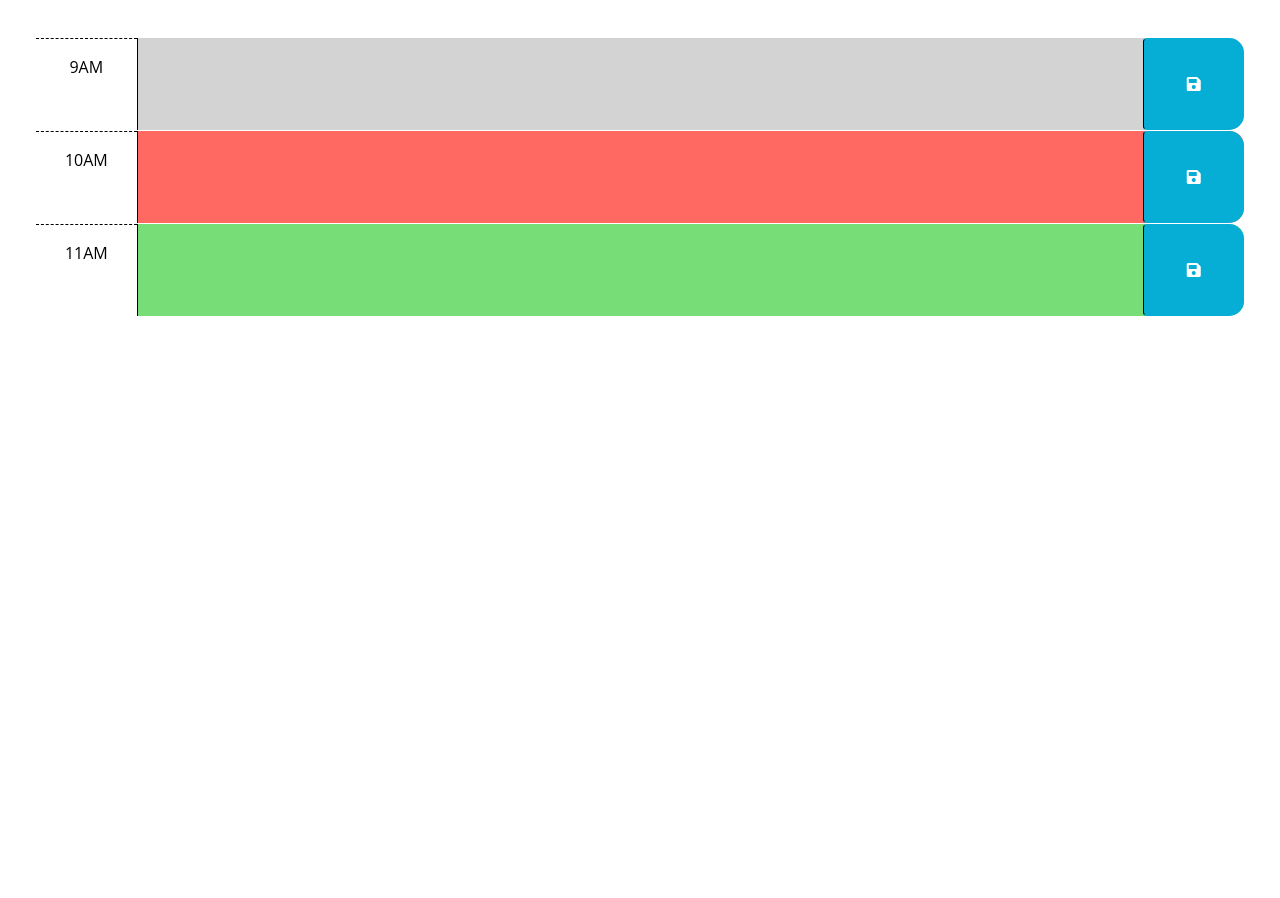
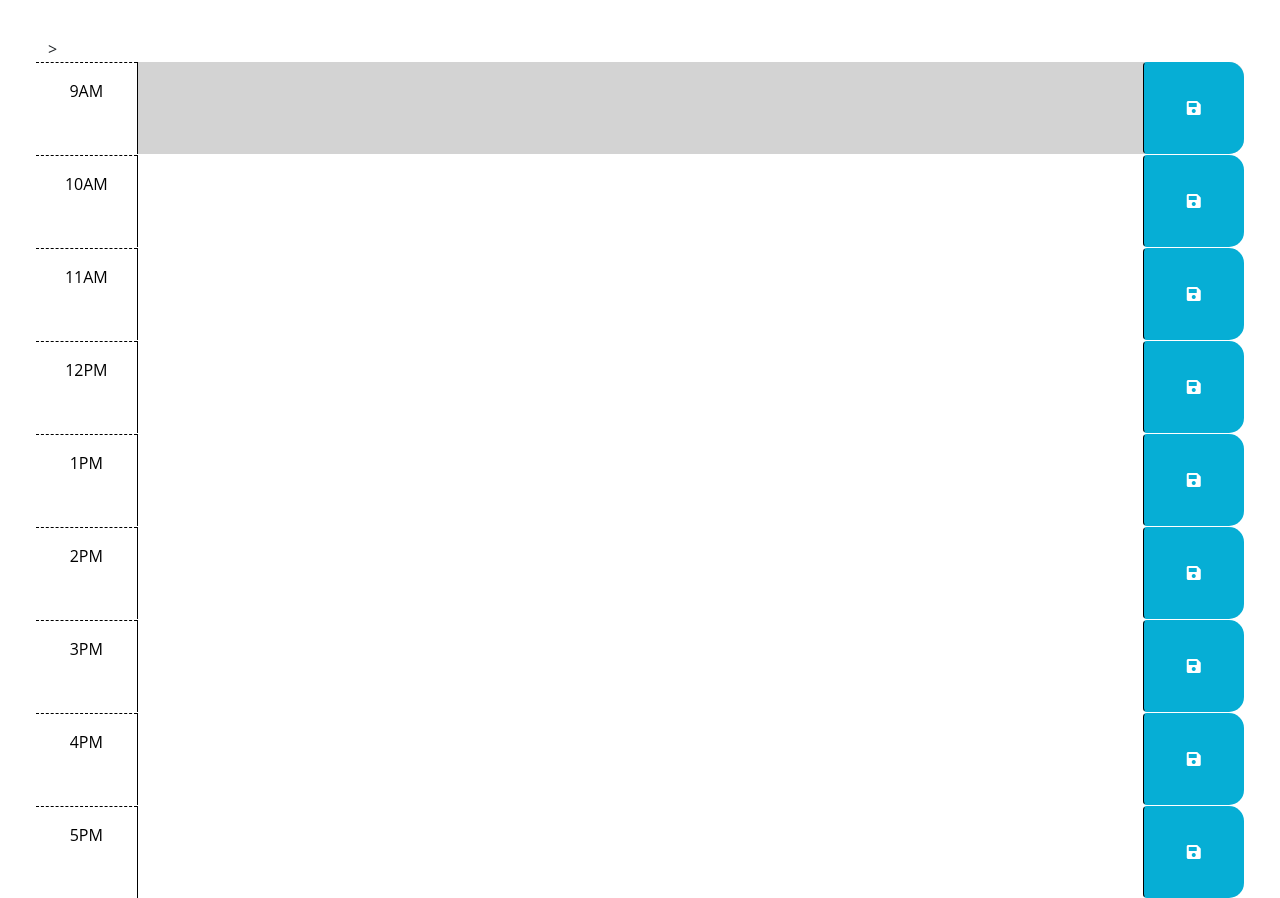
Before and after one commit to BaldurTheBuilder/Work-Day-Scheduler-SN8675309asf-nw, a plain HTML site: page index.html in a window 1280 px wide. Shown: the part 260-1158 px from the top of the page. Before the commit the page ends 800 px from the top, so only its background shows below. Drawn offline with nearby package versions, Linux system fonts and the light colour scheme.

Commit message:
expanded HTML code to include hours for regular business day

```diff
--- a/index.html
+++ b/index.html
@@ -41,6 +41,8 @@
         code is implemented.
         -->
 
+        <!--//WHEN I scroll down
+        //THEN I am presented with time blocks for standard business hours-->>
       <!-- Example of a past time block. The "past" class adds a gray background color. -->
       <div id="hour-9" class="row time-block past">
         <div class="col-2 col-md-1 hour text-center py-3">9AM</div>
@@ -50,8 +52,7 @@
         </button>
       </div>
 
-      <!-- Example of a present time block. The "present" class adds a red background color. -->
-      <div id="hour-10" class="row time-block present">
+      <div id="hour-10" class="row time-block">
         <div class="col-2 col-md-1 hour text-center py-3">10AM</div>
         <textarea class="col-8 col-md-10 description" rows="3"> </textarea>
         <button class="btn saveBtn col-2 col-md-1" aria-label="save">
@@ -59,14 +60,62 @@
         </button>
       </div>
 
-      <!-- Example of a future time block. The "future" class adds a green background color. -->
-      <div id="hour-11" class="row time-block future">
+      <div id="hour-11" class="row time-block">
         <div class="col-2 col-md-1 hour text-center py-3">11AM</div>
         <textarea class="col-8 col-md-10 description" rows="3"> </textarea>
         <button class="btn saveBtn col-2 col-md-1" aria-label="save">
           <i class="fas fa-save" aria-hidden="true"></i>
         </button>
       </div>
+
+      <div id="hour-12" class="row time-block">
+        <div class="col-2 col-md-1 hour text-center py-3">12PM</div>
+        <textarea class="col-8 col-md-10 description" rows="3"> </textarea>
+        <button class="btn saveBtn col-2 col-md-1" aria-label="save">
+          <i class="fas fa-save" aria-hidden="true"></i>
+        </button>
+      </div>
+
+      <div id="hour-1" class="row time-block">
+        <div class="col-2 col-md-1 hour text-center py-3">1PM</div>
+        <textarea class="col-8 col-md-10 description" rows="3"> </textarea>
+        <button class="btn saveBtn col-2 col-md-1" aria-label="save">
+          <i class="fas fa-save" aria-hidden="true"></i>
+        </button>
+      </div>
+
+      <div id="hour-2" class="row time-block">
+        <div class="col-2 col-md-1 hour text-center py-3">2PM</div>
+        <textarea class="col-8 col-md-10 description" rows="3"> </textarea>
+        <button class="btn saveBtn col-2 col-md-1" aria-label="save">
+          <i class="fas fa-save" aria-hidden="true"></i>
+        </button>
+      </div>
+
+      <div id="hour-3" class="row time-block">
+        <div class="col-2 col-md-1 hour text-center py-3">3PM</div>
+        <textarea class="col-8 col-md-10 description" rows="3"> </textarea>
+        <button class="btn saveBtn col-2 col-md-1" aria-label="save">
+          <i class="fas fa-save" aria-hidden="true"></i>
+        </button>
+      </div>
+
+      <div id="hour-4" class="row time-block">
+        <div class="col-2 col-md-1 hour text-center py-3">4PM</div>
+        <textarea class="col-8 col-md-10 description" rows="3"> </textarea>
+        <button class="btn saveBtn col-2 col-md-1" aria-label="save">
+          <i class="fas fa-save" aria-hidden="true"></i>
+        </button>
+      </div>
+
+      <div id="hour-5" class="row time-block">
+        <div class="col-2 col-md-1 hour text-center py-3">5PM</div>
+        <textarea class="col-8 col-md-10 description" rows="3"> </textarea>
+        <button class="btn saveBtn col-2 col-md-1" aria-label="save">
+          <i class="fas fa-save" aria-hidden="true"></i>
+        </button>
+      </div>
+
     </div>
 
     <script src="https://cdnjs.cloudflare.com/ajax/libs/jquery/3.2.1/jquery.min.js"></script>
```
Also changed, not shown: Develop/script.js (+6 -5 lines).
